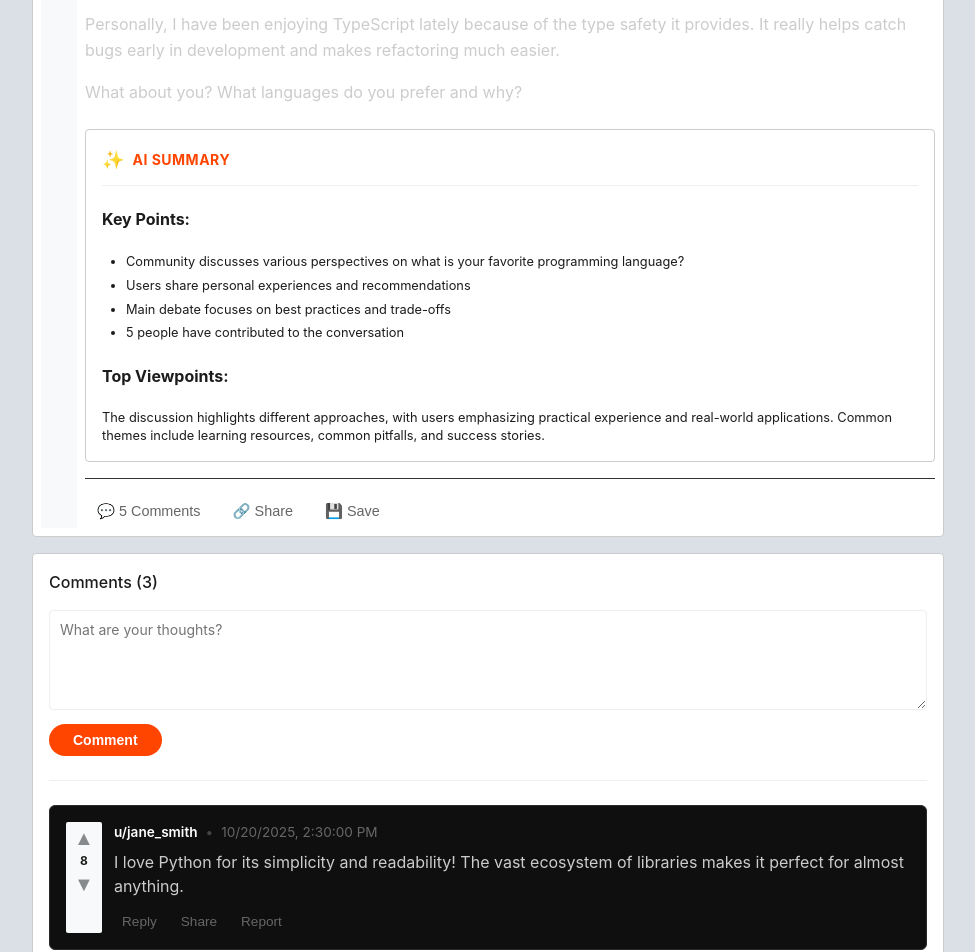
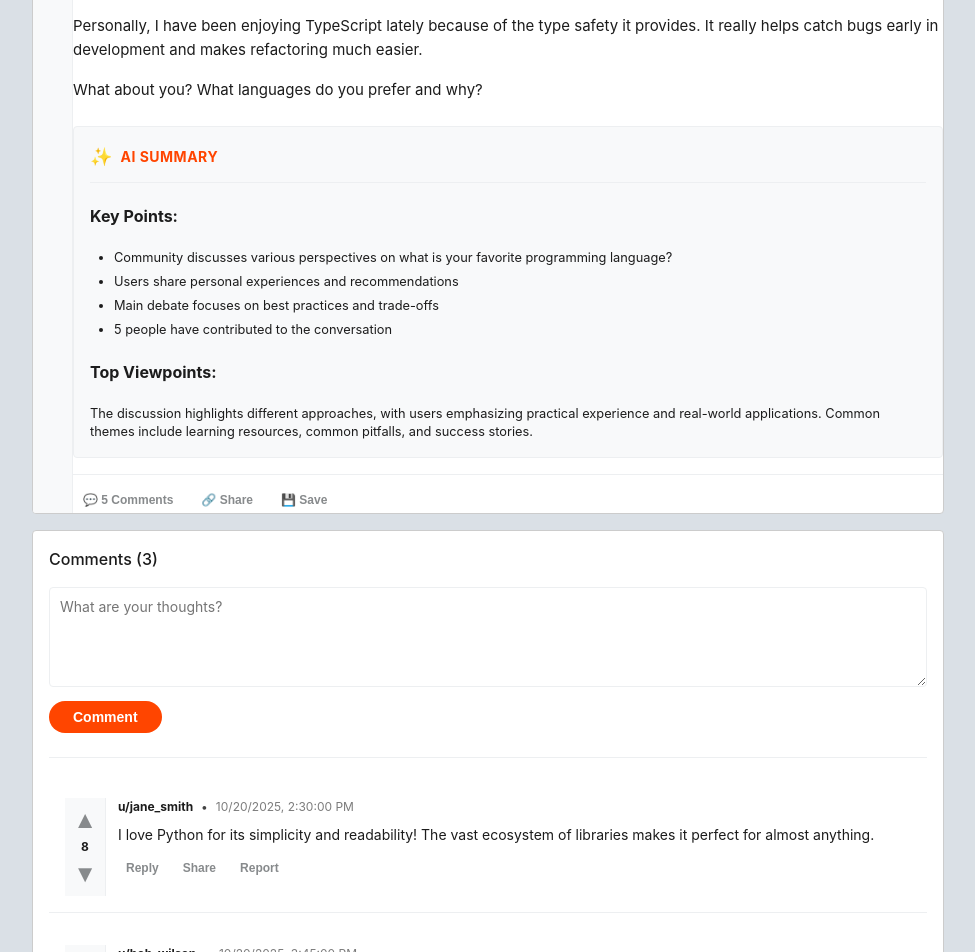
Before and after one commit to GraceZhang64/reddit_project, a React (Vite) app in the folder client/: page /posts/1 in a window 1280 px wide. Shown: the part 220-1172 px from the top of the page, without its empty margins (152-1127 px from the left). Built offline with nearby package versions, Linux system fonts and the light colour scheme.

Commit message:
improved  UI to simulate Reddit

```diff
--- a/client/src/App.tsx
+++ b/client/src/App.tsx
@@ -39,7 +39,7 @@ function App() {
           <div className="nav-content">
             <Link to="/communities" className="logo">
               <span className="logo-icon">🗨️</span>
-              <span className="logo-text">Reddit Clone</span>
+              <span className="logo-text">Reddit</span>
             </Link>
             <div className="nav-links">
               <Link to="/communities" className="nav-link">Communities</Link>
--- a/client/src/components/PostCard.css
+++ b/client/src/components/PostCard.css
@@ -1,21 +1,22 @@
 .post-card {
   display: flex;
-  gap: 0.5rem;
+  gap: 0;
   background: #fff;
   border: 1px solid #ccc;
   border-radius: 4px;
-  padding: 0.5rem;
-  transition: border-color 0.2s;
+  overflow: hidden;
+  transition: box-shadow 0.2s, border-color 0.2s;
 }
 
 .post-card:hover {
   border-color: #898989;
+  box-shadow: 0 1px 3px rgba(0, 0, 0, 0.1);
 }
 
 .post-content {
   flex: 1;
   min-width: 0;
-  padding: 0.5rem;
+  padding: 0.75rem;
 }
 
 .post-meta {
@@ -57,7 +58,7 @@
 
 .post-title {
   margin: 0 0 0.5rem 0;
-  font-size: 1.125rem;
+  font-size: 1.25rem;
   color: #1c1c1c !important;
   line-height: 1.3;
   transition: color 0.2s;
@@ -69,7 +70,7 @@
 }
 
 .post-body {
-  margin: 0 0 1rem 0;
+  margin: 0 0 0.75rem 0;
   color: #1c1c1c;
   line-height: 1.5;
   font-size: 0.875rem;
@@ -81,8 +82,8 @@
 }
 
 .ai-summary {
-  background: #fff;
-  border: 1px solid #ccc;
+  background: #f8f9fa;
+  border: 1px solid #edeff1;
   border-radius: 4px;
   padding: 0.75rem;
   margin: 0.75rem 0;
@@ -118,8 +119,10 @@
 
 .post-actions {
   display: flex;
-  gap: 0.25rem;
+  gap: 0.5rem;
   flex-wrap: wrap;
+  padding-top: 0.5rem;
+  border-top: 1px solid #edeff1;
 }
 
 .action-button {
@@ -127,15 +130,18 @@
   border: none;
   color: #878a8c;
   font-size: 0.75rem;
-  padding: 0.375rem 0.5rem;
-  border-radius: 2px;
+  padding: 0.375rem 0.625rem;
+  border-radius: 4px;
   cursor: pointer;
-  transition: background 0.2s;
+  transition: all 0.2s;
   font-weight: 700;
   text-decoration: none;
-  display: inline-block;
+  display: inline-flex;
+  align-items: center;
+  gap: 0.25rem;
 }
 
 .action-button:hover {
   background: #f6f7f8;
+  color: #1c1c1c;
 }
--- a/client/src/components/VoteButtons.css
+++ b/client/src/components/VoteButtons.css
@@ -3,22 +3,23 @@
   flex-direction: column;
   align-items: center;
   gap: 0.125rem;
-  padding: 0.25rem;
+  padding: 0.5rem 0.25rem;
   background: #f8f9fa;
-  border-radius: 2px;
+  border-right: 1px solid #edeff1;
+  min-width: 40px;
 }
 
 .vote-btn {
   background: none;
   border: none;
   color: #878a8c;
-  font-size: 1.25rem;
+  font-size: 1.5rem;
   cursor: pointer;
-  padding: 0.125rem;
+  padding: 0.25rem;
   transition: all 0.2s;
   line-height: 1;
-  width: 24px;
-  height: 24px;
+  width: 28px;
+  height: 28px;
   display: flex;
   align-items: center;
   justify-content: center;
@@ -26,33 +27,37 @@
 }
 
 .vote-btn:hover {
-  background: #e9ecef;
-  color: #1c1c1c;
+  background: #e3e5e8;
 }
 
 .vote-btn.upvote:hover {
   color: #ff4500;
+  background: #fff5f2;
 }
 
 .vote-btn.downvote:hover {
   color: #7193ff;
+  background: #f0f3ff;
 }
 
 .vote-btn.upvote.active {
   color: #ff4500;
+  background: #fff5f2;
 }
 
 .vote-btn.downvote.active {
   color: #7193ff;
+  background: #f0f3ff;
 }
 
 .vote-count {
   font-weight: 700;
   color: #1c1c1c;
   font-size: 0.75rem;
-  min-width: 28px;
+  min-width: 32px;
   text-align: center;
   transition: color 0.2s;
+  padding: 0.125rem 0;
 }
 
 .vote-count.upvoted {
--- a/client/src/pages/PostPage.css
+++ b/client/src/pages/PostPage.css
@@ -12,17 +12,17 @@
 
 .post-detail {
   display: flex;
-  gap: 0.5rem;
+  gap: 0;
   background: #fff;
   border: 1px solid #ccc;
   border-radius: 4px;
-  padding: 0.5rem;
+  overflow: hidden;
   margin-bottom: 1rem;
 }
 
 .post-content {
   flex: 1;
-  padding: 0.5rem;
+  padding: 0.75rem;
 }
 
 .post-meta {
@@ -56,17 +56,18 @@
 }
 
 .post-title {
-  margin: 0;
-  font-size: 1.75rem;
-  color: #fff;
+  margin: 0 0 1rem 0;
+  font-size: 1.5rem;
+  color: #1c1c1c;
   line-height: 1.3;
+  font-weight: 500;
 }
 
 .post-body-full {
   margin-bottom: 1.5rem;
-  color: #ccc;
+  color: #1c1c1c;
   line-height: 1.6;
-  font-size: 1rem;
+  font-size: 0.9375rem;
 }
 
 .post-body-full p {
@@ -78,8 +79,8 @@
 }
 
 .ai-summary-box {
-  background: #fff;
-  border: 1px solid #ccc;
+  background: #f8f9fa;
+  border: 1px solid #edeff1;
   border-radius: 4px;
   padding: 1rem;
   margin: 1rem 0;
@@ -136,25 +137,28 @@
   display: flex;
   gap: 0.5rem;
   flex-wrap: wrap;
-  padding-top: 1rem;
-  border-top: 1px solid #333;
+  padding-top: 0.75rem;
+  border-top: 1px solid #edeff1;
 }
 
 .action-button {
   background: none;
   border: none;
-  color: #666;
-  font-size: 0.9rem;
-  padding: 0.5rem 0.75rem;
+  color: #878a8c;
+  font-size: 0.75rem;
+  padding: 0.375rem 0.625rem;
   border-radius: 4px;
   cursor: pointer;
-  transition: background 0.2s;
-  font-weight: 500;
+  transition: all 0.2s;
+  font-weight: 700;
+  display: inline-flex;
+  align-items: center;
+  gap: 0.25rem;
 }
 
 .action-button:hover {
-  background: #2a2a2a;
-  color: #999;
+  background: #f6f7f8;
+  color: #1c1c1c;
 }
 
 /* Comments Section */
@@ -224,9 +228,8 @@
   display: flex;
   gap: 0.75rem;
   padding: 1rem;
-  background: #0f0f0f;
-  border: 1px solid #2a2a2a;
-  border-radius: 6px;
+  background: #fff;
+  border-bottom: 1px solid #edeff1;
 }
 
 .comment-content {
@@ -238,23 +241,24 @@
   display: flex;
   align-items: center;
   gap: 0.5rem;
-  font-size: 0.85rem;
+  font-size: 0.75rem;
   margin-bottom: 0.5rem;
 }
 
 .comment-author {
-  color: #fff;
-  font-weight: 600;
+  color: #1c1c1c;
+  font-weight: 700;
 }
 
 .comment-time {
-  color: #666;
+  color: #7c7c7c;
 }
 
 .comment-body {
   margin: 0 0 0.75rem 0;
-  color: #ccc;
+  color: #1c1c1c;
   line-height: 1.5;
+  font-size: 0.875rem;
 }
 
 .comment-actions-bar {
@@ -265,18 +269,18 @@
 .comment-action {
   background: none;
   border: none;
-  color: #666;
-  font-size: 0.85rem;
+  color: #878a8c;
+  font-size: 0.75rem;
   padding: 0.25rem 0.5rem;
-  border-radius: 4px;
+  border-radius: 2px;
   cursor: pointer;
   transition: all 0.2s;
-  font-weight: 500;
+  font-weight: 700;
 }
 
 .comment-action:hover {
-  background: #2a2a2a;
-  color: #999;
+  background: #f6f7f8;
+  color: #1c1c1c;
 }
 
 @media (max-width: 768px) {
```
